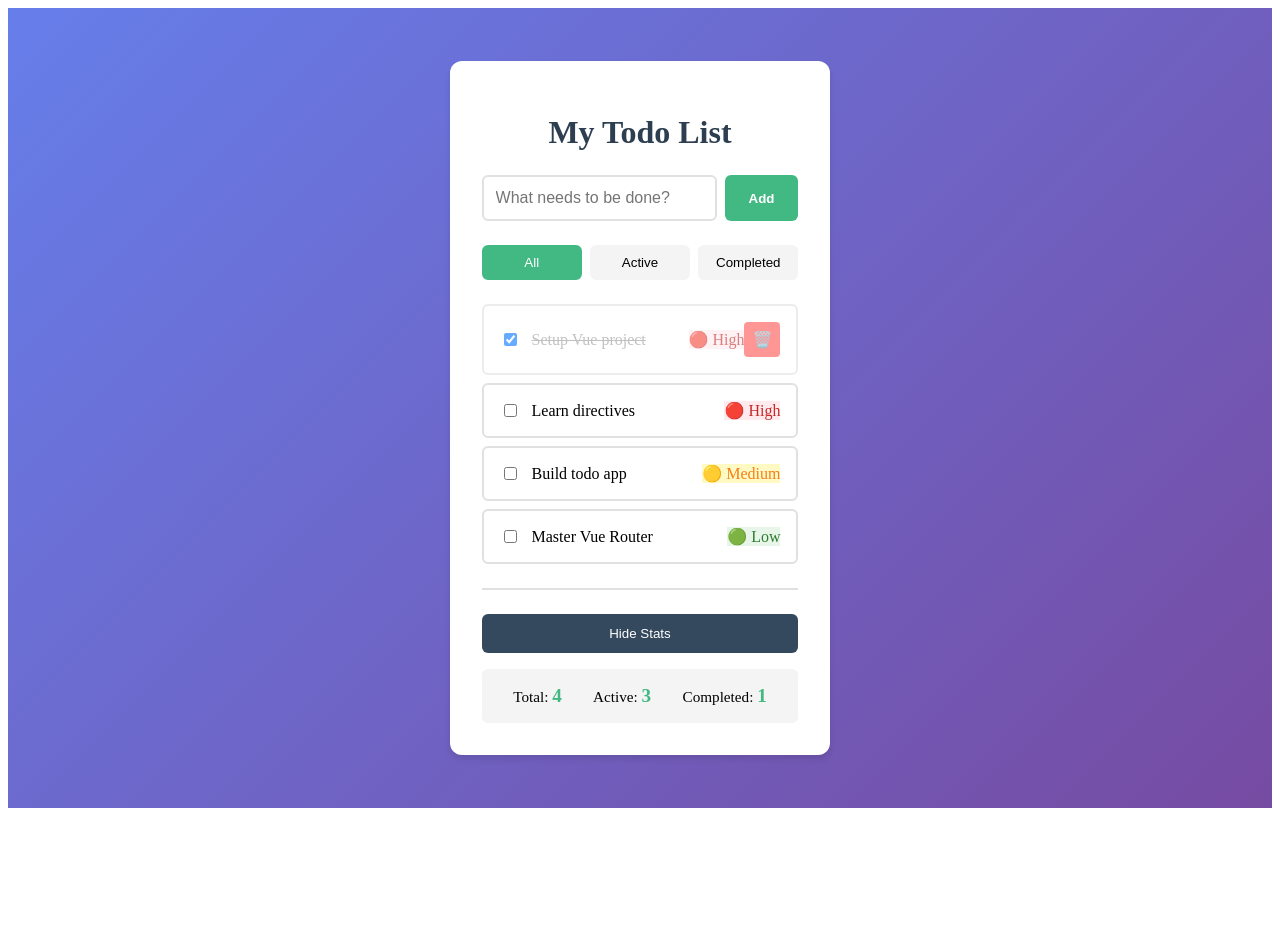
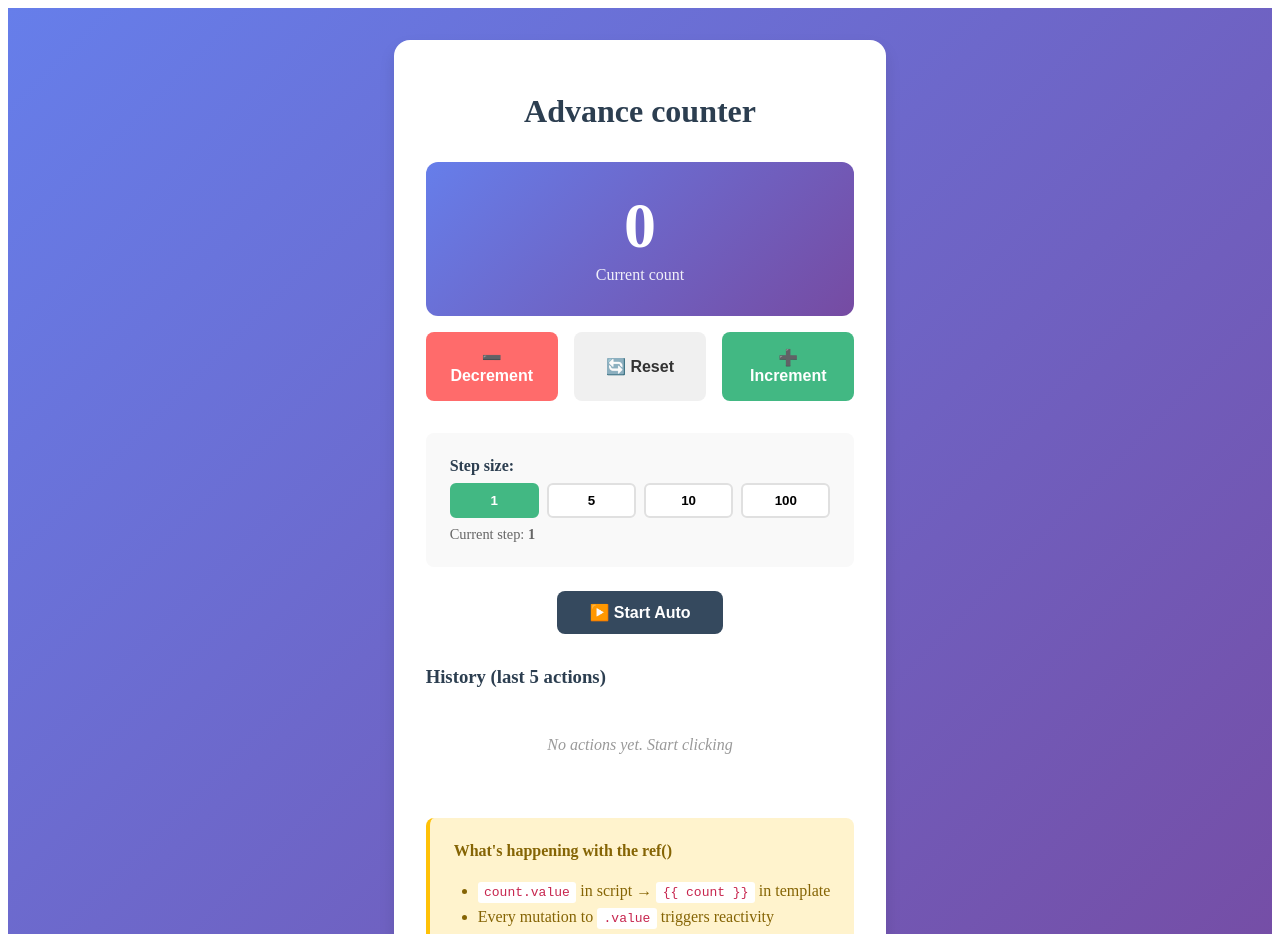
Before and after one commit to Rizz404/learn-vue, a Vue app: page / in a window 1280 px wide. Shown: the top 934 px of the page. Before the commit the page ends 816 px from the top, so only its background shows below. Built offline with nearby package versions, Linux system fonts and the light colour scheme.

Commit message:
Modul 2 - Sesi 2.1 ref() Deep Dive

```diff
--- a/src/App.vue
+++ b/src/App.vue
@@ -1,11 +1,12 @@
 <script setup lang="ts">
-import TodoList from './components/TodoList.vue'
+import AdvanceCounter from './components/AdvanceCounter.vue'
+// import TodoList from './components/TodoList.vue'
 // import HelloWorld from './HelloWorld.vue'
 </script>
 
 <template>
   <div id="app">
-    <TodoList />
+    <AdvanceCounter />
   </div>
 </template>
 
--- /dev/null
+++ b/src/components/AdvanceCounter.vue
@@ -0,0 +1,435 @@
+<script setup lang="ts">
+import { ref } from 'vue'
+
+// * Primitive tipe data
+const count = ref(0)
+const step = ref(1)
+const message = ref('')
+const isAutoMode = ref(false)
+
+// * Object dalam ref
+interface CounterHistory {
+  timestamp: string
+  value: number
+  action: string
+}
+
+const history = ref<CounterHistory[]>([])
+
+// * Interval ID bukan ref karena gak perlu reactive
+let intervalId: number | null = null
+
+// * Methods untuk manipulasi ref
+const addHistory = (action: string) => {
+  history.value.push({
+    timestamp: new Date().toLocaleTimeString(),
+    value: count.value,
+    action,
+  })
+
+  // * Cuma simpen 5 items
+  if (history.value.length > 5) {
+    history.value.shift()
+  }
+}
+
+const updateMessage = (msg: string) => {
+  message.value = msg
+
+  // * Hapus setelah 3 detik
+  setTimeout(() => {
+    message.value = ''
+  }, 3000)
+}
+
+const increment = () => {
+  count.value += step.value
+  addHistory('increment')
+  updateMessage(`Incremented by ${step.value}`)
+}
+
+const decrement = () => {
+  count.value -= step.value
+  addHistory('decrement')
+  updateMessage(`Decremented by ${step.value}`)
+}
+
+const reset = () => {
+  count.value = 0
+  addHistory('reset')
+  updateMessage('Counter reset to 0')
+  history.value = []
+}
+
+const setStep = (newStep: number) => {
+  step.value = newStep
+  updateMessage(`Step changed to ${newStep}`)
+}
+
+const toggleAutoMode = () => {
+  isAutoMode.value = !isAutoMode.value
+
+  if (isAutoMode.value) {
+    intervalId = window.setInterval(() => {
+      increment()
+    }, 1000)
+    updateMessage('Auto mode started')
+  } else {
+    // * Stop auto increment
+    if (intervalId !== null) {
+      clearInterval(intervalId)
+      intervalId = null
+    }
+    updateMessage('Auto mode stopped')
+  }
+}
+
+// * Mutasi object property vs replace object
+const demoMutation = () => {
+  // * Cara 1 mutate property (reactive)
+  history.value[0]!.action = 'MODIFIED'
+
+  // * Cara 2 replace whole array (reactive juga)
+  // history.value = [...history.value]
+}
+</script>
+
+<template>
+  <div class="counter-container">
+    <h1>Advance counter</h1>
+
+    <!-- * Main counter display -->
+    <div class="counter-display">
+      <div class="count-value">{{ count }}</div>
+      <div class="count-label">Current count</div>
+    </div>
+
+    <!-- * Message feedback -->
+    <div v-if="message" class="message">{{ message }}</div>
+
+    <!-- * Control button -->
+    <div class="controls">
+      <button @click="decrement" class="btn btn-decrement">➖ Decrement</button>
+      <button @click="reset" class="btn btn-reset">🔄 Reset</button>
+      <button @click="increment" class="btn btn-increment">➕ Increment</button>
+    </div>
+
+    <!-- * Step selector -->
+    <div class="step-selector">
+      <label> Step size:</label>
+      <div class="step-buttons">
+        <button @click="setStep(1)" :class="{ active: step === 1 }" class="btn-step">1</button>
+        <button @click="setStep(5)" :class="{ active: step === 5 }" class="btn-step">5</button>
+        <button @click="setStep(10)" :class="{ active: step === 10 }" class="btn-step">10</button>
+        <button @click="setStep(100)" :class="{ active: step === 100 }" class="btn-step">
+          100
+        </button>
+      </div>
+      <p class="step-info">
+        Current step: <strong>{{ step }}</strong>
+      </p>
+    </div>
+
+    <!-- * Auto mode toggle -->
+    <div class="auto-mode">
+      <button @click="toggleAutoMode" :class="{ active: isAutoMode }" class="btn-auto">
+        {{ isAutoMode ? '⏸️ Stop Auto' : '▶️ Start Auto' }}
+      </button>
+      <p v-if="isAutoMode" class="auto-info">Auto incrementing by {{ step }} every second...</p>
+    </div>
+
+    <!-- * History log -->
+    <div class="history-section">
+      <h3>History (last 5 actions)</h3>
+      <div v-if="history.length === 0" class="no-history">No actions yet. Start clicking</div>
+      <ul v-else>
+        <li v-for="(item, index) in history" :key="index" class="history-item">
+          <span class="history-time">{{ item.timestamp }}</span>
+          <span class="history-action">{{ item.action }}</span>
+          <span class="history-value">→ {{ item.value }}</span>
+        </li>
+      </ul>
+    </div>
+
+    <!-- * ref() explanation box -->
+    <div class="info-box">
+      <h4>What's happening with the ref()</h4>
+      <ul>
+        <li>
+          <span v-pre>
+            <code>count.value</code> in script → <code>{{ count }}</code> in template
+          </span>
+        </li>
+        <li>Every mutation to <code>.value</code> triggers reactivity</li>
+        <li>Array mutations (push, shift) are also reactive</li>
+        <li><code>isAutoMode</code> boolean ref controls interval state</li>
+      </ul>
+    </div>
+  </div>
+</template>
+
+<style scoped>
+.counter-container {
+  max-width: 700px;
+  margin: 2rem auto;
+  padding: 2rem;
+  background: white;
+  border-radius: 16px;
+  box-shadow: 0 8px 16px rgba(0, 0, 0, 0.1);
+}
+
+h1 {
+  text-align: center;
+  color: #2c3e50;
+  margin-bottom: 2rem;
+}
+
+.counter-display {
+  text-align: center;
+  background: linear-gradient(135deg, #667eea 0%, #764ba2 100%);
+  color: white;
+  padding: 2rem;
+  border-radius: 12px;
+  margin-bottom: 1rem;
+}
+
+.count-value {
+  font-size: 4rem;
+  font-weight: bold;
+  line-height: 1;
+  margin-bottom: 0.5rem;
+}
+
+.count-label {
+  font-size: 1rem;
+  opacity: 0.9;
+}
+
+.message {
+  text-align: center;
+  padding: 0.75rem;
+  background: #e8f5e9;
+  color: #2e7d32;
+  border-radius: 8px;
+  margin-bottom: 1rem;
+  font-weight: 500;
+  animation: fadeIn 0.3s;
+}
+
+@keyframes fadeIn {
+  from {
+    opacity: 0;
+    transform: translateY(-10px);
+  }
+  to {
+    opacity: 1;
+    transform: translateY(0);
+  }
+}
+
+.controls {
+  display: flex;
+  gap: 1rem;
+  margin-bottom: 2rem;
+}
+
+.btn {
+  flex: 1;
+  padding: 1rem;
+  border: none;
+  border-radius: 8px;
+  font-size: 1rem;
+  font-weight: bold;
+  cursor: pointer;
+  transition: all 0.2s;
+}
+
+.btn:hover {
+  transform: translateY(-2px);
+  box-shadow: 0 4px 8px rgba(0, 0, 0, 0.2);
+}
+
+.btn-increment {
+  background: #42b883;
+  color: white;
+}
+
+.btn-decrement {
+  background: #ff6b6b;
+  color: white;
+}
+
+.btn-reset {
+  background: #f0f0f0;
+  color: #333;
+}
+
+.step-selector {
+  padding: 1.5rem;
+  background: #f9f9f9;
+  border-radius: 8px;
+  margin-bottom: 1.5rem;
+}
+
+.step-selector label {
+  display: block;
+  font-weight: bold;
+  margin-bottom: 0.5rem;
+  color: #2c3e50;
+}
+
+.step-buttons {
+  display: flex;
+  gap: 0.5rem;
+  margin-bottom: 0.5rem;
+}
+
+.btn-step {
+  flex: 1;
+  padding: 0.5rem;
+  border: 2px solid #e0e0e0;
+  background: white;
+  border-radius: 6px;
+  cursor: pointer;
+  font-weight: bold;
+  transition: all 0.2s;
+}
+
+.btn-step.active {
+  background: #42b883;
+  color: white;
+  border-color: #42b883;
+}
+
+.btn-step:hover {
+  border-color: #42b883;
+}
+
+.step-info {
+  margin: 0.5rem 0 0 0;
+  font-size: 0.9rem;
+  color: #666;
+}
+
+.auto-mode {
+  text-align: center;
+  margin-bottom: 2rem;
+}
+
+.btn-auto {
+  padding: 0.75rem 2rem;
+  background: #35495e;
+  color: white;
+  border: none;
+  border-radius: 8px;
+  cursor: pointer;
+  font-size: 1rem;
+  font-weight: bold;
+  transition: all 0.2s;
+}
+
+.btn-auto.active {
+  background: #ff6b6b;
+  animation: pulse 1s infinite;
+}
+
+@keyframes pulse {
+  0%,
+  100% {
+    transform: scale(1);
+  }
+  50% {
+    transform: scale(1.05);
+  }
+}
+
+.btn-auto:hover {
+  transform: scale(1.05);
+}
+
+.auto-info {
+  margin-top: 0.5rem;
+  color: #ff6b6b;
+  font-weight: bold;
+  font-size: 0.9rem;
+}
+
+.history-section {
+  margin-bottom: 2rem;
+}
+
+.history-section h3 {
+  color: #2c3e50;
+  margin-bottom: 1rem;
+}
+
+.no-history {
+  text-align: center;
+  padding: 2rem;
+  color: #999;
+  font-style: italic;
+}
+
+.history-list {
+  list-style: none;
+  padding: 0;
+  margin: 0;
+}
+
+.history-item {
+  display: flex;
+  justify-content: space-between;
+  padding: 0.75rem;
+  background: #f9f9f9;
+  border-left: 4px solid #42b883;
+  border-radius: 4px;
+  margin-bottom: 0.5rem;
+  font-family: monospace;
+}
+
+.history-time {
+  color: #666;
+  font-size: 0.85rem;
+}
+
+.history-action {
+  font-weight: bold;
+  color: #2c3e50;
+  text-transform: uppercase;
+}
+
+.history-value {
+  color: #42b883;
+  font-weight: bold;
+}
+
+.info-box {
+  padding: 1.5rem;
+  background: #fff3cd;
+  border-left: 4px solid #ffc107;
+  border-radius: 8px;
+}
+
+.info-box h4 {
+  margin-top: 0;
+  color: #856404;
+}
+
+.info-box ul {
+  margin: 0.5rem 0 0 0;
+  padding-left: 1.5rem;
+}
+
+.info-box li {
+  margin-bottom: 0.5rem;
+  color: #856404;
+}
+
+.info-box code {
+  background: #fff;
+  padding: 0.2rem 0.4rem;
+  border-radius: 3px;
+  font-family: monospace;
+  color: #c7254e;
+}
+</style>
```
Also changed, not shown: eslint.config.ts (+14 -0 lines), .oxlintrc.json.
